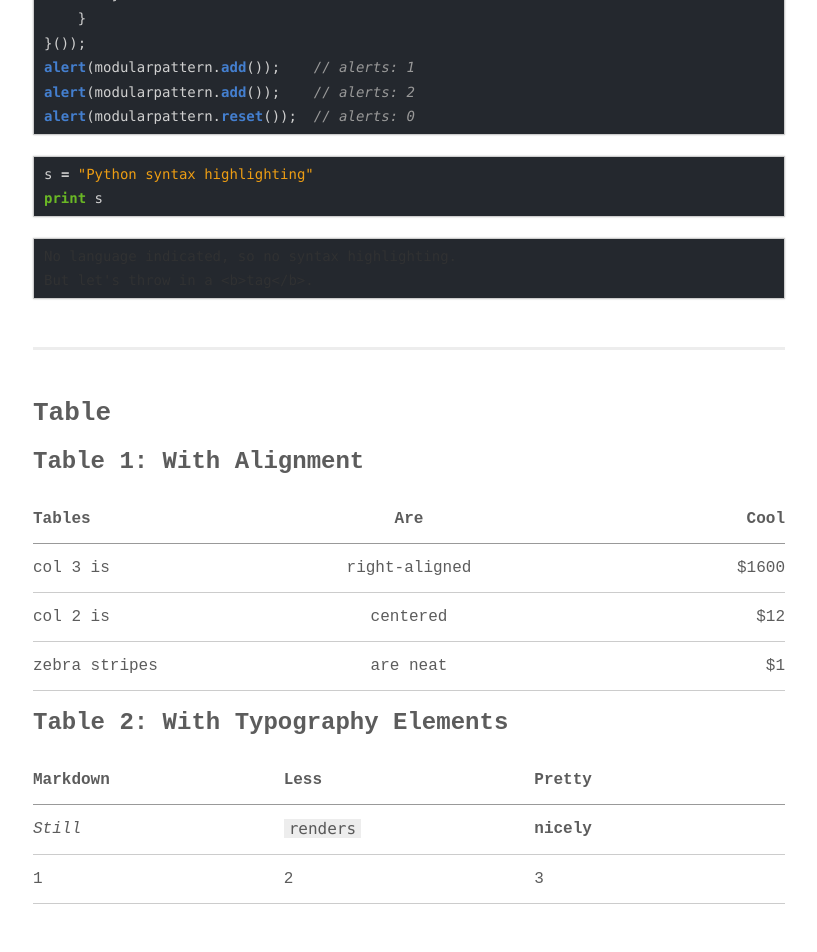
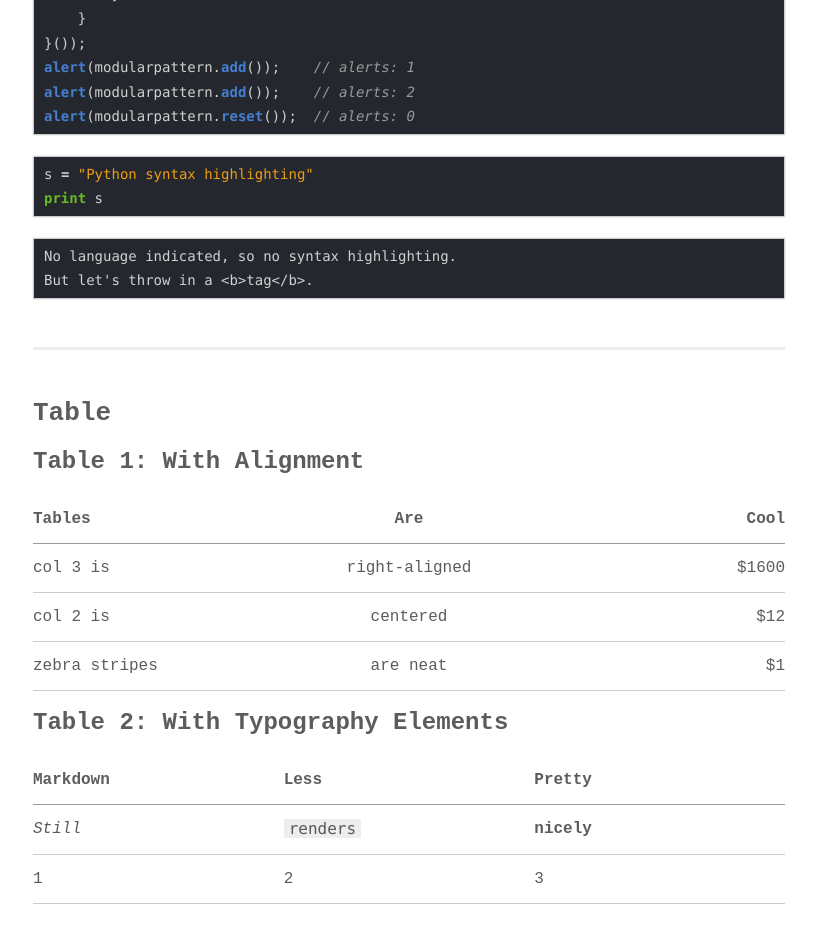
Before and after one commit to iltekin/iltekin.github.io, a Jekyll site: the page built from markdown.md, in a window 1280 px wide. Shown: the part 2003-2955 px from the top of the page, without its empty margins (231-1048 px from the left). Built offline with Jekyll 4.4.1, drawn with Linux system fonts in a browser that asks for light colours; some web fonts are replaced.

Commit message:
css updated

```diff
--- a/assets/scss/_syntax-highlighting.scss
+++ b/assets/scss/_syntax-highlighting.scss
@@ -101,7 +101,7 @@
 .highlight pre,
 .highlight code {
   background-color: #24282e !important;
-  color: #d0d0d0;
+  color: #d0d0d0!important;
   font-size: 14px;
 }
 
```
